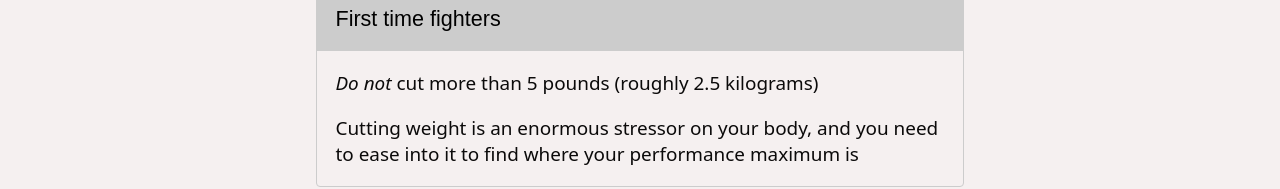
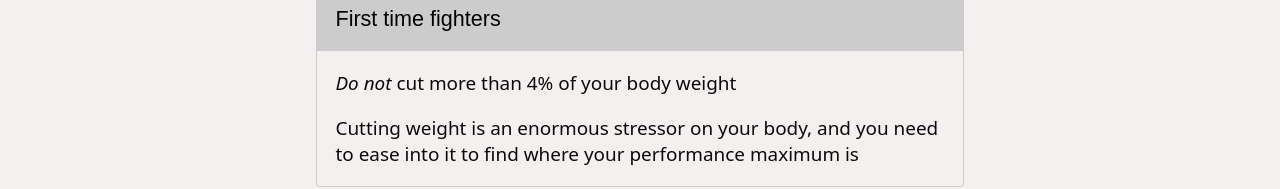
Before and after one commit to Barbacoa08/fighter-advice, a SvelteKit app: page /nutrition in a window 1280 px wide. Both pictures are taken after a click on the button "First time fighters". Shown: the part 512-701 px from the top of the page. Built offline with nearby package versions, Linux system fonts and the light colour scheme.

Commit message:
be consistent and use percentages instead of lb/kg

```diff
--- a/src/routes/nutrition/+page.svelte
+++ b/src/routes/nutrition/+page.svelte
@@ -39,7 +39,7 @@
 <Accordion>
   <div slot="header">First time fighters</div>
 
-  <p><i>Do not</i> cut more than 5 pounds (roughly 2.5 kilograms)</p>
+  <p><i>Do not</i> cut more than 4% of your body weight</p>
 
   <p>
     Cutting weight is an enormous stressor on your body, and you need to ease
```
